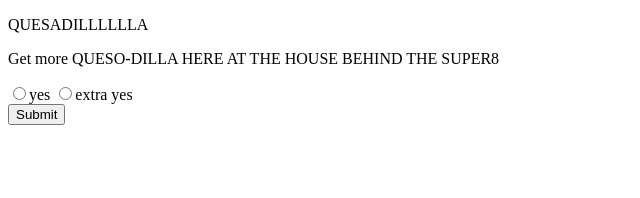
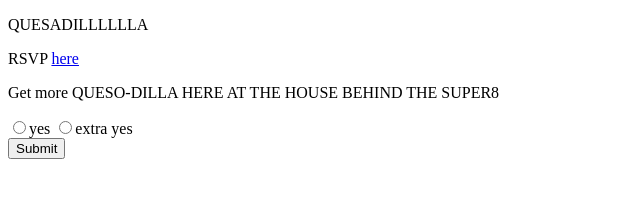
Before and after one commit to quesadilla-night/quesadilla-night.github.io, a plain HTML site: page index.html in a window 1280 px wide. Shown: the whole page, without its empty margins (0-640 px from the left). Drawn offline with Linux system fonts and the light colour scheme.

Commit message:
Added RSVP form

```diff
--- a/index.html
+++ b/index.html
@@ -5,6 +5,9 @@
 	</head>
 	<body>
 		<p>QUESADILLLLLLA</p>
+
+		<p> RSVP <a href="https://forms.gle/xPn3K8D3e73sFnyx6">here</a> </p>
+
 		<p>Get more QUESO-DILLA HERE AT THE HOUSE BEHIND THE SUPER8</p>
 		<form>
 			<input type="radio">yes</input>
```
